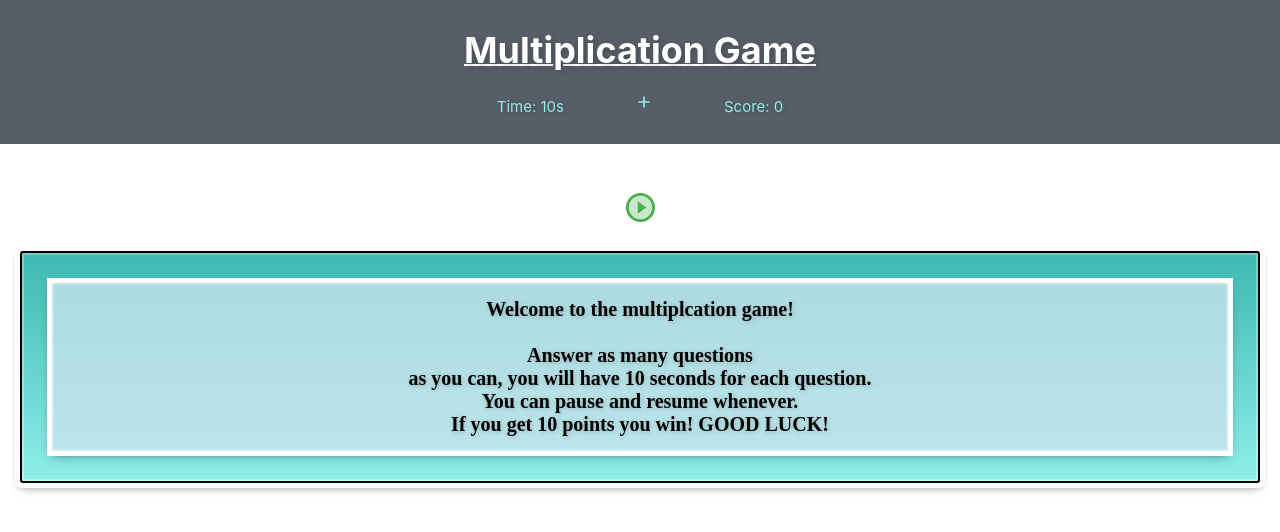
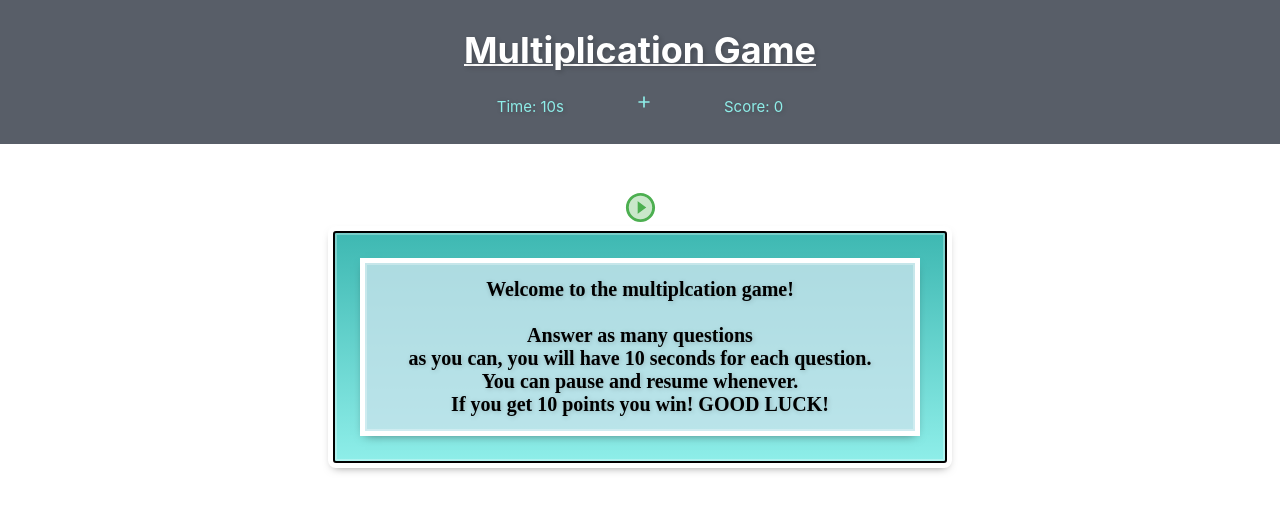
Before and after one commit to Am-White/multi-game, a React (Create React App) app in the folder multi-game/: page / in a window 1280 px wide. Shown: the top 532 px of the page. Built offline with nearby package versions, Linux system fonts and the light colour scheme.

Commit message:
final styling adding in max width to card

```diff
--- a/multi-game/src/views/main.css
+++ b/multi-game/src/views/main.css
@@ -31,7 +31,9 @@
 }
 
 .welcome, .displayGame  {
-  margin: 20px;
+  max-width: 550px;
+
+  margin: auto;
   padding: 30px;
   font-family:'Times New Roman', Times, serif;
   font-weight: bold;
@@ -47,6 +49,8 @@
 }
 
 .welcomeText, .game-container {
+  margin: auto;
+  padding: 30px;
   background-color:rgba(201, 228, 236, 0.787);
   height: fit-content;
   padding:15px;
```
